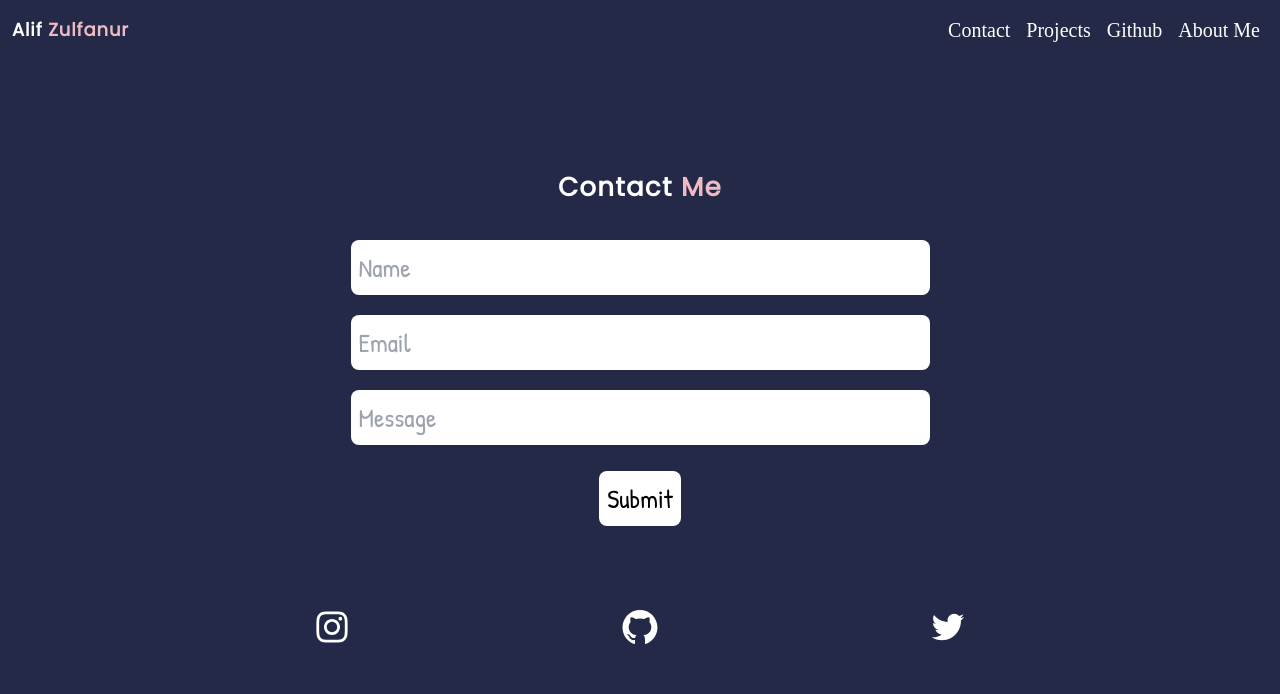
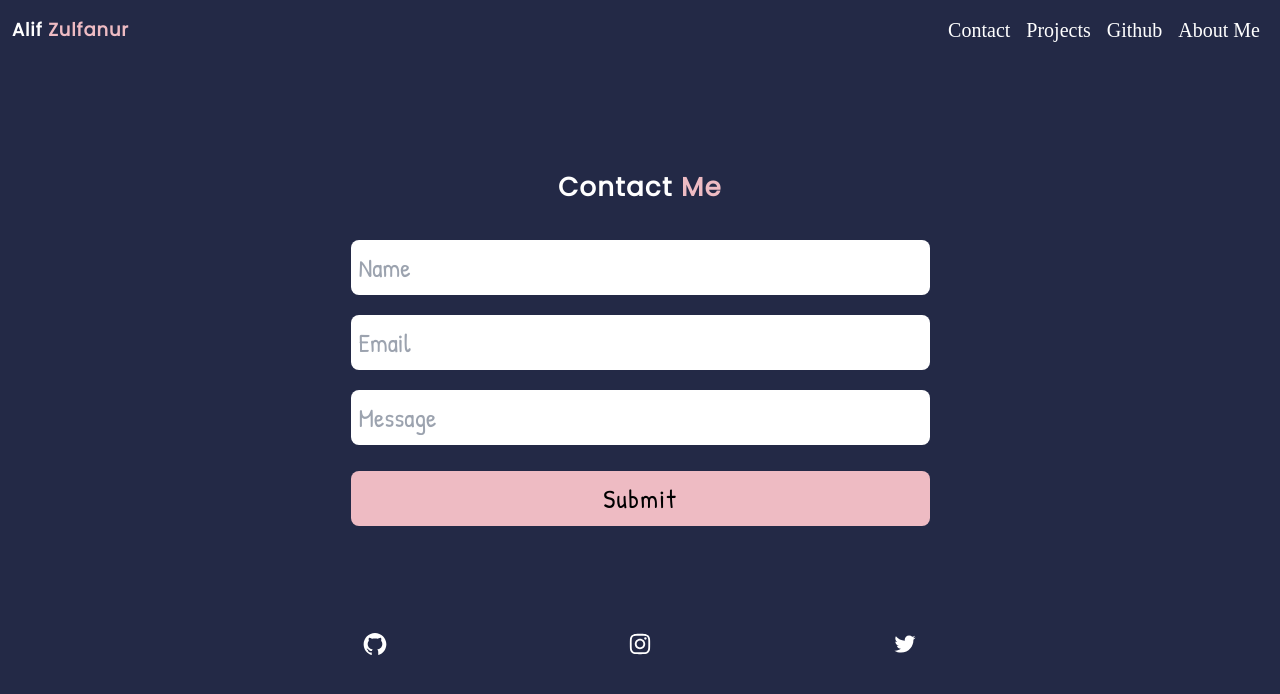
Before and after one commit to f0ursecond/myportfolio, a React (Create React App) app: page /contact in a window 1280 px wide. Shown: the top 694 px of the page. Built offline with nearby package versions, Linux system fonts and the light colour scheme; a web font is replaced by a local one.

Commit message:
map links for icon

```diff
--- a/src/components/Contact.js
+++ b/src/components/Contact.js
@@ -9,6 +9,21 @@ import {
 } from "react-icons/ai";
 
 function Contact() {
+  let sosmed = [
+    {
+      link: "https://github.com/f0ursecond",
+      icon: <AiOutlineGithub />,
+    },
+    {
+      link: "https://instagram.com/a.zulfanur_",
+      icon: <AiOutlineInstagram />,
+    },
+    {
+      link: "https://twitter.com/ZulfanurAlif",
+      icon: <AiOutlineTwitter />,
+    },
+  ];
+
   return (
     <div className="w-full h-screen p-2  ">
       <div className="max-w-[1240px] w-full h-full mx-auto p-2 items-center">
@@ -52,24 +67,26 @@ function Contact() {
                   <td>
                     <input
                       type="submit"
-                      className="bg-white hover:bg-cyan-400 duration-75 rounded-lg p-2 mt-6 font-patrick"
+                      className="bg-[#eebbc3] w-1/2 -tracking-tighter hover:translate-y-1 duration-75 rounded-lg p-2 mt-6 font-patrick"
                     ></input>
                   </td>
                 </tr>
               </table>
             </div>
           </div>
-          <div className="">
-            <div className="h-full w-auto flex justify-evenly  p-4 rounded-lg">
-              <div className="h-10 w-10 bg-[#232946] rounded-md">
-                <AiOutlineInstagram className="text-white h-10 w-10  "></AiOutlineInstagram>
-              </div>
-              <div className="h-10 w-10 bg-[#232946] rounded-md">
-                <AiOutlineGithub className="text-white h-10 w-10  "></AiOutlineGithub>
-              </div>
-              <div className="h-10 w-10 bg-[#232946] rounded-md">
-                <AiOutlineTwitter className="text-white h-10 w-10  "></AiOutlineTwitter>
-              </div>
+          <div className="justify-center text-center w-full  p-6  rounded-lg">
+            <div className="h-full w-1/2 inline-flex justify-between items-center p-4 rounded-lg">
+              {sosmed.map((links) => (
+                <a
+                  href={links.link}
+                  target="_blank"
+                  rel="noreferrer"
+                  className="text-white justify-between hover:text-[#eebbc3] duration-200 h-auto"
+                >
+                  {links.icon}
+
+                </a>
+              ))}
             </div>
           </div>
         </Bounce>
```
